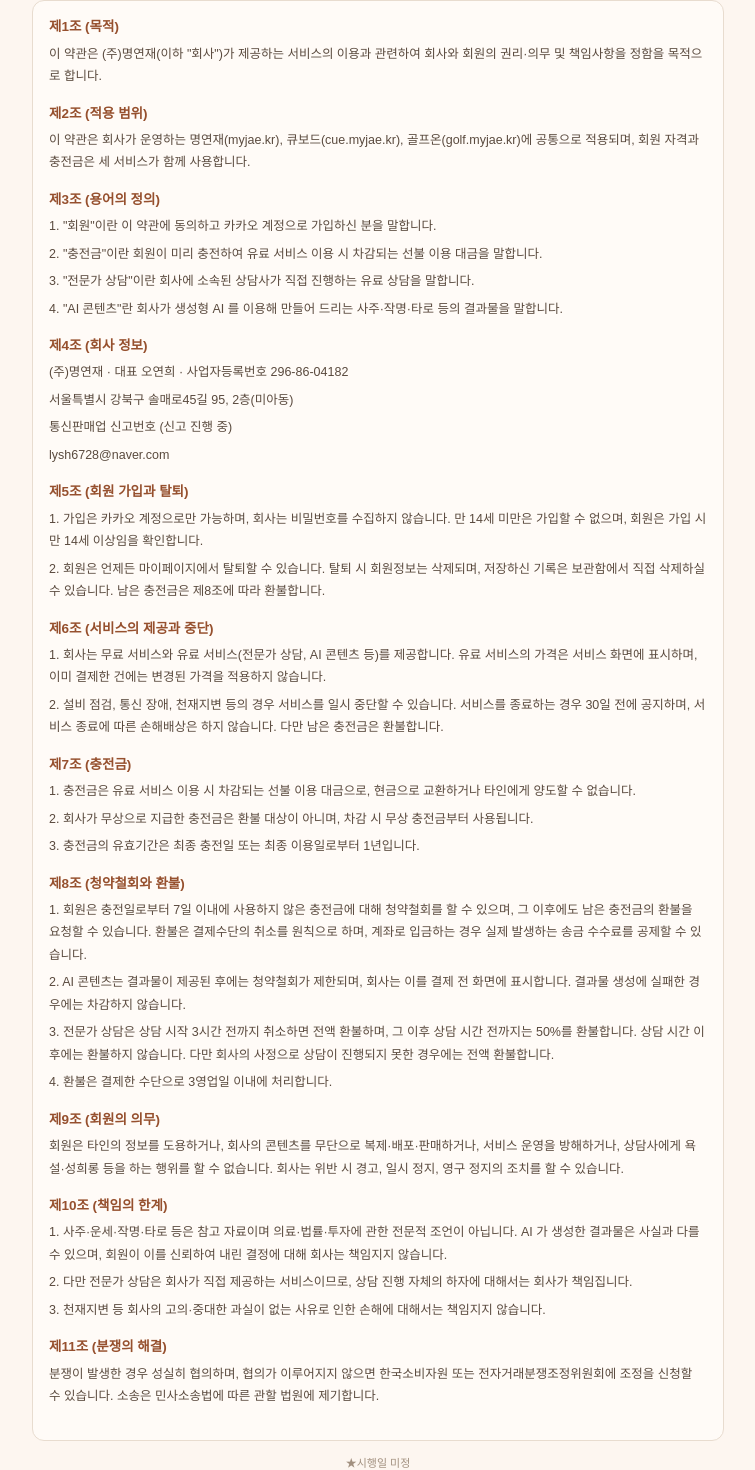
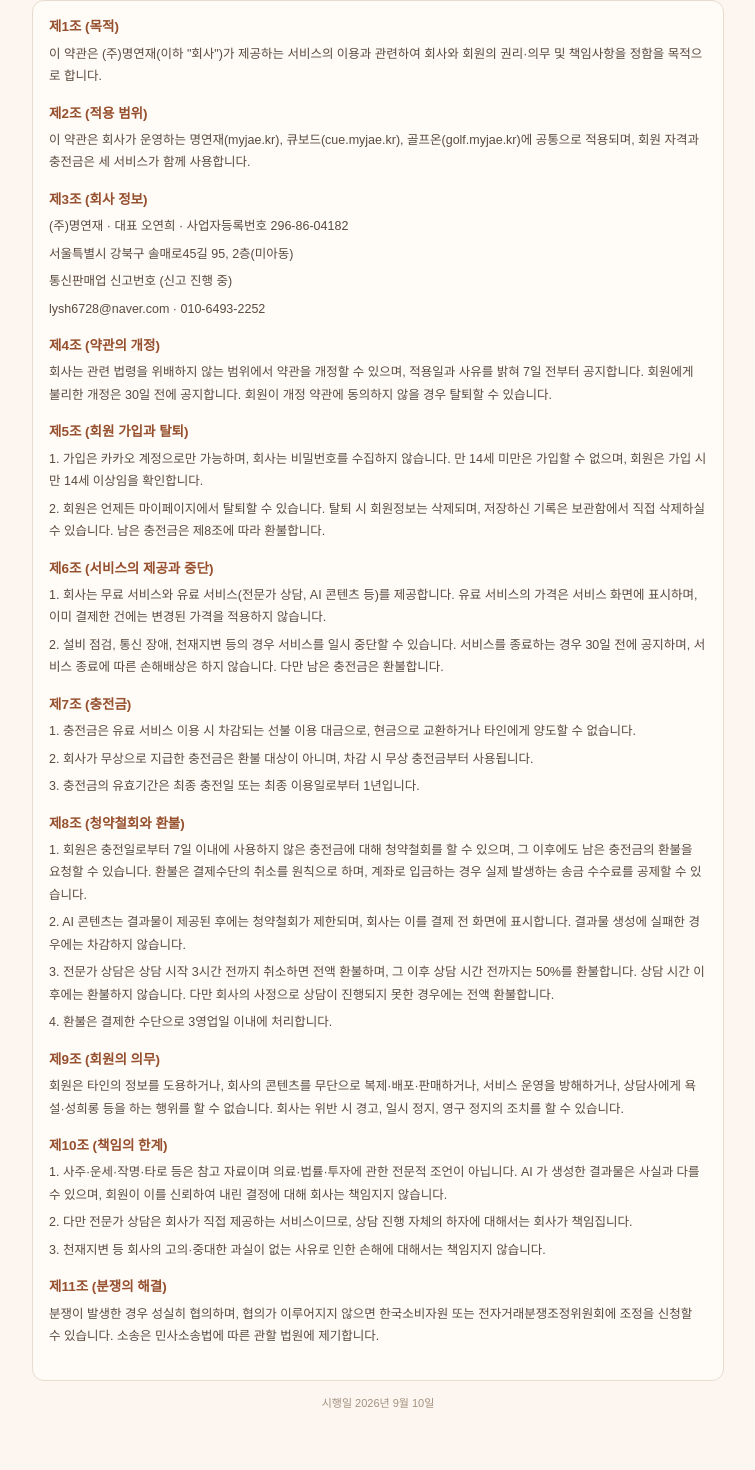
Before and after one commit to lysh0112-cpu/myjae, a Next.js app: page /terms in a window 1280 px wide. Shown: the part 103-1573 px from the top of the page, without its empty margins (262-1017 px from the left). Built offline with nearby package versions, Linux system fonts and the light colour scheme; no server answers.

Commit message:
개인정보처리지침 및 약관

```diff
--- a/28-verify-naming-flow.ts
+++ b/28-verify-naming-flow.ts
@@ -2188,6 +2188,49 @@ console.log('\n━━ ㉒-k 🔴 세 앱 주소가 «새 도메인» 인가 (202
     `⛔ 지갑이 ★주소 표를 «가져다» 씁니다 (다시 적어 두 벌이 되지 않았습니다)`)
 }
 
+console.log('\n━━ ㉒-l 🔴 약관·방침이 «워드 원본과 짝» 인가 (2026-09-10) ━━')
+{
+  //  🔴 [왜 이 그물이 필요한가]
+  //     약관 글이 ★«두 벌» 입니다 — 워드(대표님 보관용)와 코드(손님이 보는 것).
+  //     2026-09-10 에 ★실제로 어긋났습니다 —
+  //       · 코드에 「제4조 약관의 개정」이 «통째로 빠져» 있었습니다
+  //       · 제5조 탈퇴 문장이 워드와 «다른 말» 이었습니다
+  //     ⇒ 사람 눈으로는 못 잡습니다. 뼈대만이라도 검사가 지킵니다.
+  //     ⛔ 워드를 고치시면 ★termsText.ts · privacyText.ts 도 «함께» 고치십시오.
+  const t = codeOf(read('app/components/legal/termsText.ts'))
+  const v = codeOf(read('app/components/legal/privacyText.ts'))
+
+  //  ① 조 번호가 1부터 «빠짐없이» 이어지는가 (빠지거나 겹치면 잡습니다)
+  const nums = (s: string) =>
+    [...s.matchAll(/title: '제(\d+)조/g)].map(m => Number(m[1]))
+  const seq = (a: number[]) => a.length > 0 && a.every((n, i) => n === i + 1)
+  check(seq(nums(t)), `★약관 조 번호가 1..${nums(t).length} 로 «빠짐없이» 이어집니다`)
+  check(seq(nums(v)), `★방침 조 번호가 1..${nums(v).length} 로 «빠짐없이» 이어집니다`)
+
+  //  ② 워드와 «조 수» 가 같은가 — 조항이 통째로 빠지는 것을 잡습니다
+  check(nums(t).length === 11, `★약관이 «11개 조» 입니다 (워드와 같음)`)
+  check(nums(v).length === 11, `★방침이 «11개 조» 입니다 (워드와 같음)`)
+
+  //  ③ 빠지면 «법이나 심사» 가 걸리는 조항들이 살아 있는가
+  check(/제4조 \(약관의 개정\)/.test(t), `⛔ 「약관의 개정」이 있습니다 — 고칠 근거입니다`)
+  check(/제8조 \(청약철회와 환불\)/.test(t), `⛔ 「청약철회와 환불」이 있습니다 — 전자상거래법`)
+  check(/제10조 \(개인정보 보호책임자\)/.test(v), `⛔ 「보호책임자」가 있습니다 — 없으면 법 위반`)
+  check(/제6조 \(국외 이전\)/.test(v), `⛔ 「국외 이전」이 있습니다 — 고지 대상`)
+
+  //  ④ 세 앱을 «함께» 덮는다고 적혀 있는가 (큐보드·골프온이 이 한 벌을 씁니다)
+  check(/cue\.myjae\.kr/.test(t) && /golf\.myjae\.kr/.test(t), `★약관이 세 앱을 «함께» 덮습니다`)
+  check(/cue\.myjae\.kr/.test(v) && /golf\.myjae\.kr/.test(v), `★방침이 세 앱을 «함께» 덮습니다`)
+
+  //  ⑤ 회사 정보를 ★다시 적지 않고 «가져다» 쓰는가 (두 벌이 되면 어긋납니다)
+  check(/COMPANY/.test(t) && /COMPANY/.test(v), `⛔ 회사 정보를 companyInfo 에서 «가져다» 씁니다`)
+  check(!/296-86-04182/.test(t) && !/296-86-04182/.test(v),
+    `⛔ 사업자번호를 약관 글에 «다시 적지» 않았습니다`)
+
+  //  ⑥ ★가짜 값이 «다시» 들어오면 잡습니다 (큐보드에서 실제로 나온 자국입니다)
+  const fake = /000-00-00000|070-0000-0000|201호/
+  check(!fake.test(t) && !fake.test(v), `⛔ 가짜 사업자번호·전화·옛 주소가 «없습니다»`)
+}
+
 console.log(`\n━━ 작명 동선 그물 — 통과 ${pass} · 실패 ${fail} ━━\n`)
 if (fail > 0) {
   console.log('  ┌────────────────────────────────────────────────────────────┐')
--- a/app/components/common/companyInfo.ts
+++ b/app/components/common/companyInfo.ts
@@ -34,7 +34,7 @@ export const COMPANY: CompanyInfo = {
    *   ⚠️ 전자상거래법 제13조가 통신판매업자에게 ★전화번호 표시를 요구합니다.
    *      ⇒ 손님을 받기 «전» 에는 반드시 채우셔야 합니다.
    *   ⚠️ 통신판매업 신고서에도 쓰는 칸이 있습니다. */
-  tel: '',
+  tel: '010-6493-2252',
 
   /** ★통신판매업 신고번호 — PG 계약 → 에스크로 확인증 → 정부24 신고 «뒤» 에 나옵니다.
    *   ⚠️ 신고는 「중개」가 아니라 ★«통신판매» 로 하십시오 (상담을 직접 제공하므로). */
--- a/app/components/legal/privacyText.ts
+++ b/app/components/legal/privacyText.ts
@@ -19,7 +19,9 @@
 import { COMPANY } from '../common/companyInfo'
 import type { LegalArticle } from './termsText'
 
-export const PRIVACY_UPDATED = '★시행일 미정'
+/* ★2026-09-10 시행 [대표님 「오늘부터」]
+ *   ⚠️ 방침을 고치실 때는 제11조에 따라 7일 전(불리한 변경은 30일 전) 공지가 필요합니다. */
+export const PRIVACY_UPDATED = '시행일 2026년 9월 10일'
 
 export const PRIVACY: LegalArticle[] = [
   {
--- a/app/components/legal/termsText.ts
+++ b/app/components/legal/termsText.ts
@@ -19,7 +19,10 @@ import { COMPANY } from '../common/companyInfo'
 
 export type LegalArticle = { title: string; paras: string[] }
 
-export const TERMS_UPDATED = '★시행일 미정'
+/* ★2026-09-10 시행 [대표님 「오늘부터」]
+ *   ⚠️ 약관을 «고치실 때» 는 제4조에 따라 7일 전(불리한 개정은 30일 전) 공지가 필요합니다.
+ *      ⇒ 그때 이 날짜도 «함께» 바꾸십시오. 워드 원본도 같이 고쳐야 합니다. */
+export const TERMS_UPDATED = '시행일 2026년 9월 10일'
 
 export const TERMS: LegalArticle[] = [
   {
@@ -35,16 +38,7 @@ export const TERMS: LegalArticle[] = [
     ],
   },
   {
-    title: '제3조 (용어의 정의)',
-    paras: [
-      '1. "회원"이란 이 약관에 동의하고 카카오 계정으로 가입하신 분을 말합니다.',
-      '2. "충전금"이란 회원이 미리 충전하여 유료 서비스 이용 시 차감되는 선불 이용 대금을 말합니다.',
-      '3. "전문가 상담"이란 회사에 소속된 상담사가 직접 진행하는 유료 상담을 말합니다.',
-      '4. "AI 콘텐츠"란 회사가 생성형 AI 를 이용해 만들어 드리는 사주·작명·타로 등의 결과물을 말합니다.',
-    ],
-  },
-  {
-    title: '제4조 (회사 정보)',
+    title: '제3조 (회사 정보)',
     paras: [
       `${COMPANY.name} · 대표 ${COMPANY.ceo} · 사업자등록번호 ${COMPANY.bizNo}`,
       COMPANY.addr,
@@ -52,6 +46,15 @@ export const TERMS: LegalArticle[] = [
         ? `통신판매업 신고번호 ${COMPANY.mailOrderNo}`
         : '통신판매업 신고번호 (신고 진행 중)',
       COMPANY.tel ? `${COMPANY.email} · ${COMPANY.tel}` : COMPANY.email,
+    ],
+  },
+  {
+    title: '제4조 (약관의 개정)',
+    paras: [
+      /* 🔴 ★2026-09-10 — 이 조항이 «코드에만 빠져» 있었습니다. 워드와 대조하다 찾았습니다.
+       *   ⛔ 빼지 마십시오 — ★약관을 고칠 수 있는 «근거» 가 이 조항입니다.
+       *      통신판매업 신고번호·시행일을 나중에 채우려면 개정 절차가 있어야 합니다. */
+      '회사는 관련 법령을 위배하지 않는 범위에서 약관을 개정할 수 있으며, 적용일과 사유를 밝혀 7일 전부터 공지합니다. 회원에게 불리한 개정은 30일 전에 공지합니다. 회원이 개정 약관에 동의하지 않을 경우 탈퇴할 수 있습니다.',
     ],
   },
   {
```
